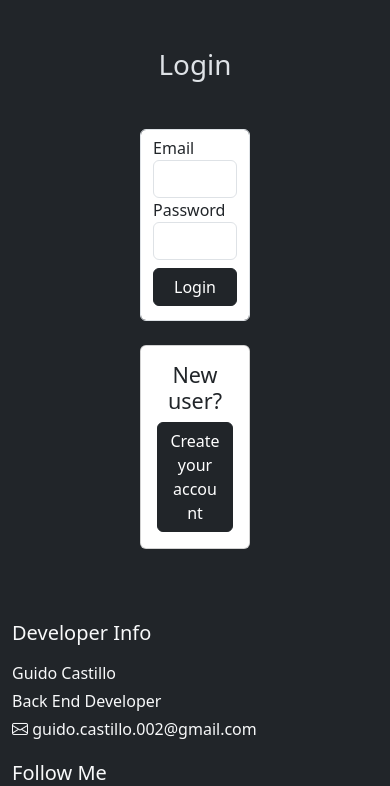
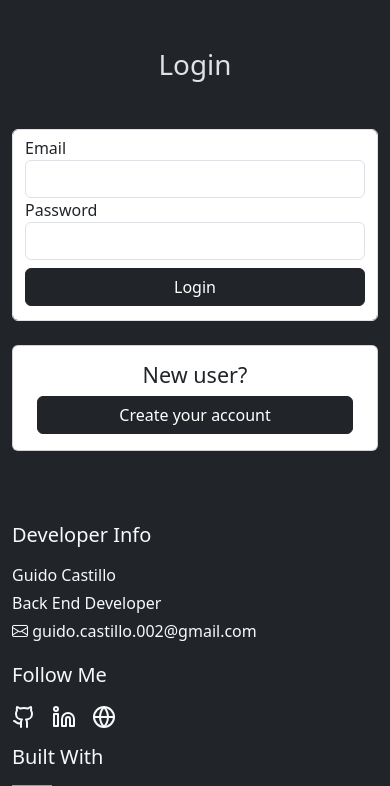
Before and after one commit to guidocastillo7/to-do-list, a Django app: page /login/ in a window 390 px wide. Shown: the part 56-842 px from the top of the page. Run offline with Django 4.2, Linux system fonts and the light colour scheme; grey boxes are pictures that could not be loaded.

Commit message:
Arreglando responsive

```diff
--- a/todolist/web/templates/login.html
+++ b/todolist/web/templates/login.html
@@ -4,8 +4,9 @@
 <h1 class="text-center my-5">Login</h1>
 
 <div class="container mt-4">
-    <div class="d-flex flex-column align-items-center">
-        <div class="form-control" style="width: 30%;">
+    <div class="row justify-content-center">
+        <div class="col-md-6">
+            <div class="form-control">
                 <form action="{% url 'login' %}" method="post">
                     {% csrf_token %}
 
@@ -27,9 +28,12 @@
             </div>
         </div>
     </div>
+</div>
 
 <div class="container mt-4">
-    <div class="card mx-auto my-4" style="width: 30%;">
+    <div class="row justify-content-center">
+        <div class="col-md-6">
+            <div class="card">
                 <div class="card-body text-center">
                     <h4 class="fw-medium">New user?</h4>
                     <div class="d-flex justify-content-center">
@@ -38,5 +42,7 @@
                 </div>
             </div>
         </div>
+    </div>
+</div>
 
 {% endblock %}
--- a/todolist/web/templates/register.html
+++ b/todolist/web/templates/register.html
@@ -4,8 +4,9 @@
 <h1 class="text-center my-5">Register</h1>
 
 <div class="container mt-4">
-    <div class="d-flex flex-column align-items-center">
-        <div class="form-control" style="width: 30%;">
+    <div class="row justify-content-center">
+        <div class="col-md-6">
+            <div class="form-control">
                 <form action="{% url 'register' %}" method="post">
                     {% csrf_token %}
 
@@ -29,5 +30,6 @@
             </div>
         </div>
     </div>
+</div>
 
 {% endblock %}
```
Lines whose indentation alone changed are shown as unchanged.
